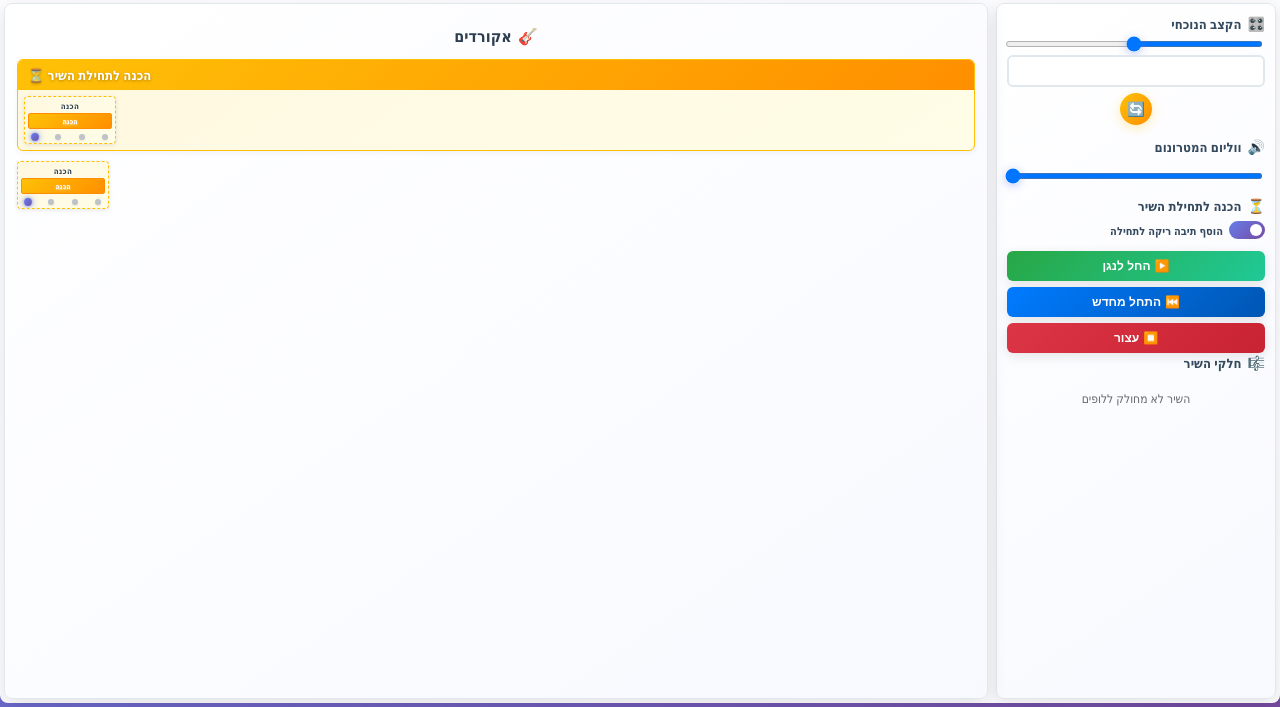
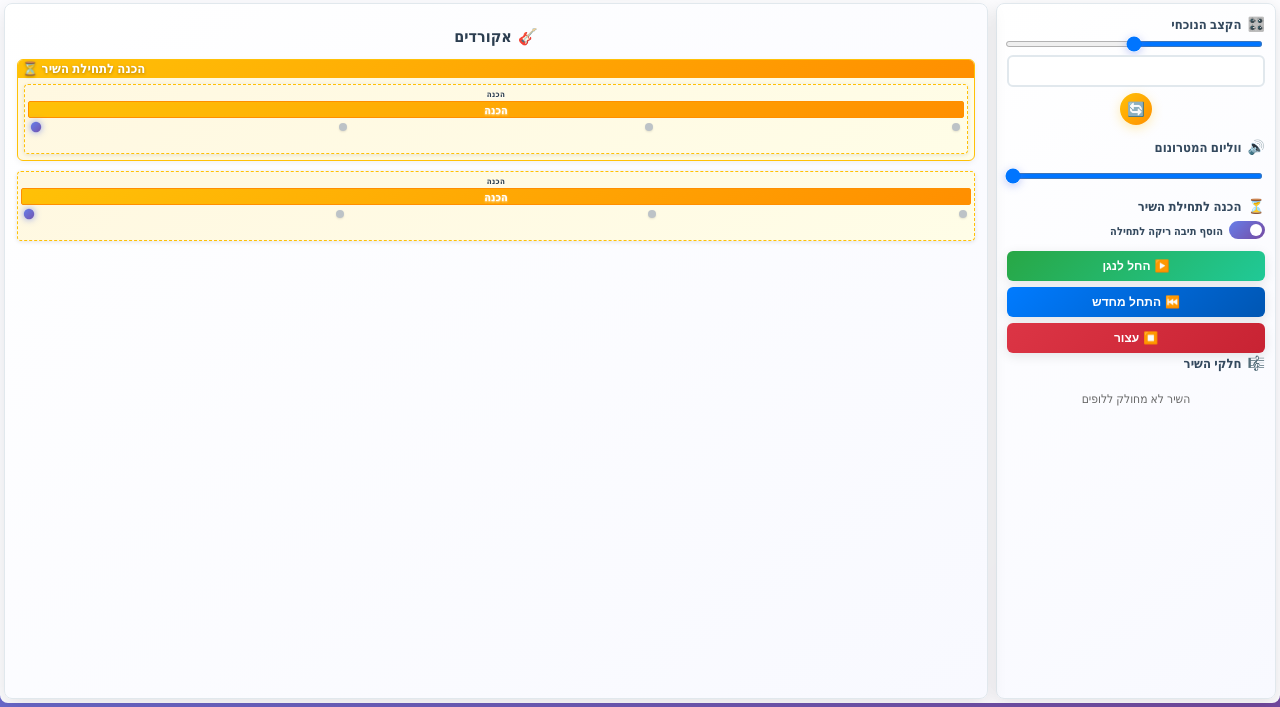
Before and after one commit to rotemakiki/MusicForAll, a Flask app: template templates/play_song.html in a window 1280 px wide. Shown: the part 93-800 px from the top of the page. Run offline with Flask 3, Linux system fonts and the light colour scheme; the template is opened without the code that fills it: most values are stand-ins (such as "Sample title", 1, 10 or a date in 2020).

Commit message:
שינוי גדלים בניגון שיר
גמור

```diff
--- a/static/css/play_song.css
+++ b/static/css/play_song.css
@@ -620,13 +620,17 @@ input:checked + .preparation-slider:before {
 .loop-header {
     background: linear-gradient(135deg, #667eea, #764ba2);
     color: white;
-    padding: 6px 10px;
+    padding: 1px 4px;         /* הקטן את ה-padding האנכי */
     display: flex;
     justify-content: space-between;
     align-items: center;
     font-weight: 600;
-    font-size: 12px;
+    font-size: 10px;          /* הקטן את הטקסט אם תרצה */
+    min-height: unset;        /* הסר גובה מינימלי */
+    height: auto;             /* אפשר לגובה להתאים לתוכן */
+    line-height: 1.2;         /* צמצם רווח בין שורות הטקסט */
 }
+
 
 .preparation-section .loop-header {
     background: linear-gradient(135deg, #ffc107, #ff8f00);
@@ -716,7 +727,9 @@ input:checked + .preparation-slider:before {
     box-shadow: 0 1px 4px rgba(0, 0, 0, 0.1);
     position: relative;
     overflow: hidden;
-    width: 80px;
+    flex: 1 1 0;          /* כל תיבה תתפוס חלק שווה מרוחב השורה */
+    min-width: 60px;      /* רוחב מינימלי כדי לא לקרוס */
+    border: 0.5px solid #34495e;
     min-height: 50px;
     flex-shrink: 0;
 }
@@ -810,7 +823,7 @@ input:checked + .preparation-slider:before {
     background: rgba(255, 255, 255, 0.9);
     border-radius: 2px;
     font-weight: 600;
-    font-size: 7px;
+    font-size: 11px;
     color: #2c3e50;
     transition: all 0.3s;
     min-width: 10px;
@@ -1200,12 +1212,12 @@ input:checked + .preparation-slider:before {
 /* Ensure clickable areas are large enough even with smaller visual elements */
 .measure-box {
     min-width: 70px;
-    min-height: 45px;
+    min-height: 70px;
 }
 
 .beat-dot {
-    min-width: 6px;
-    min-height: 6px;
+    min-width: 8px;
+    min-height: 8px;
     cursor: pointer;
 }
 
--- a/static/js/play_song.js
+++ b/static/js/play_song.js
@@ -282,7 +282,6 @@ function createMeasureElement(measureData) {
 
     // קבע רוחב תיבה בהתאם לסך כל הנקישות
     const measureWidth = calculateMeasureWidth(measureData.totalBeats);
-    measureDiv.style.width = `${measureWidth}px`;
     measureDiv.setAttribute('data-total-beats', Math.round(measureData.totalBeats));
 
     // Set current/past state
```
Also changed, not shown: other parts of static/css/play_song.css (+15 -9 lines).
